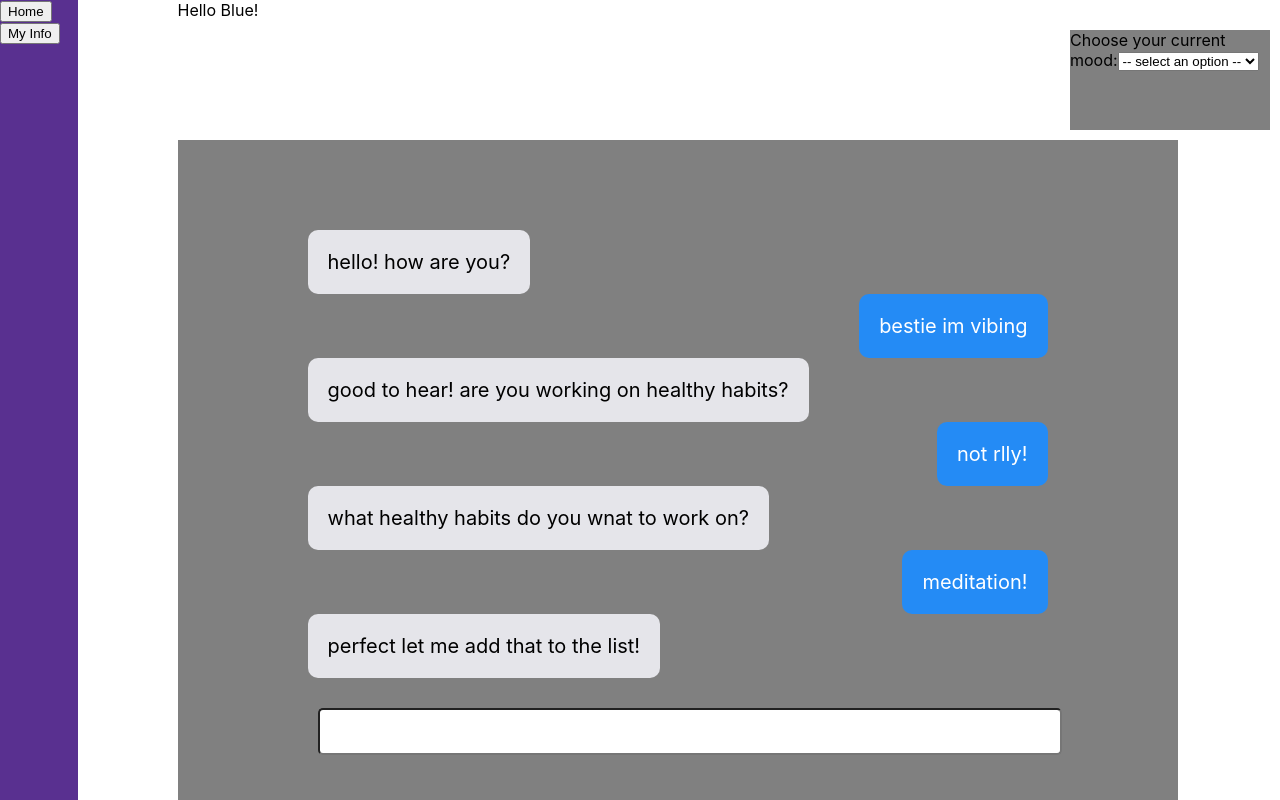
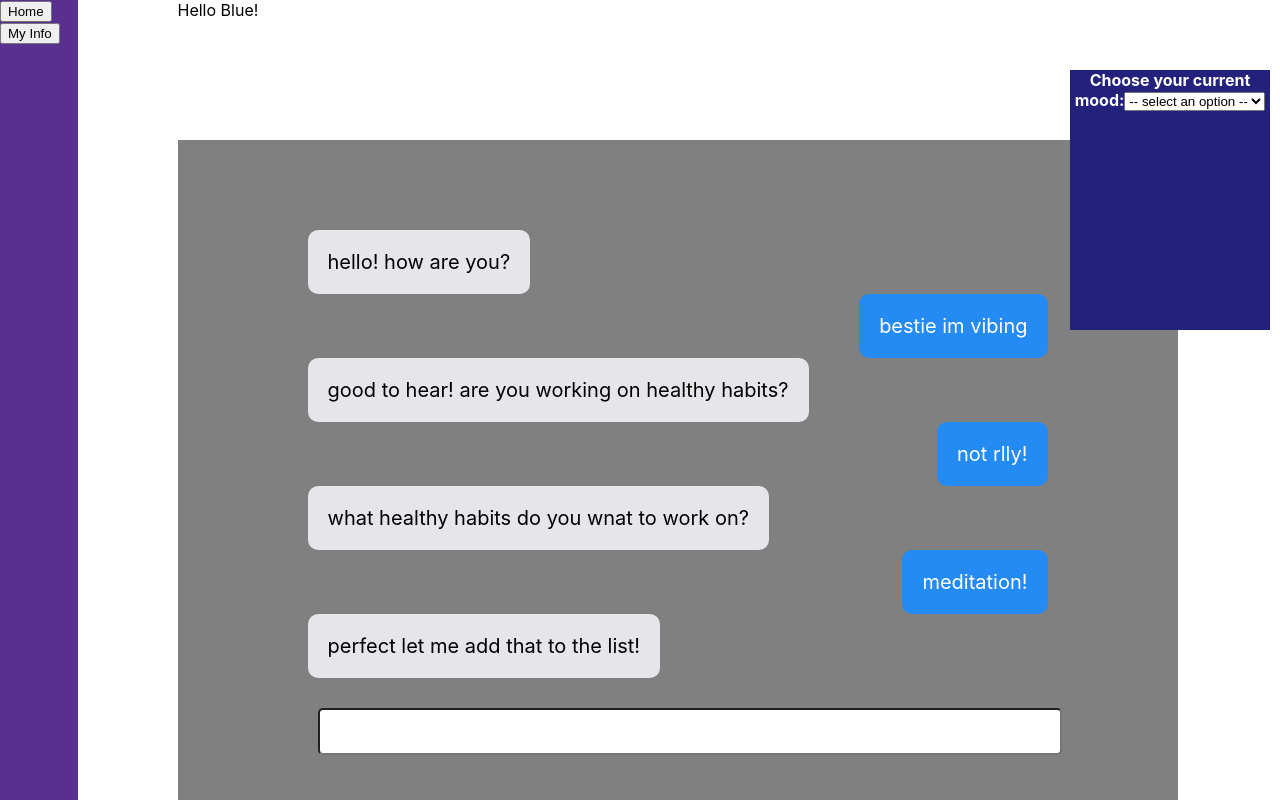
Before and after one commit to anna-m120/motAIve, a React (Create React App) app in the folder hack-western-app/: page / in a window 1280 px wide. Shown: the top 800 px of the page. Built offline with nearby package versions, Linux system fonts and the light colour scheme.

Commit message:
Basic card flipping

```diff
--- a/hack-western-app/src/Chat.jsx
+++ b/hack-western-app/src/Chat.jsx
@@ -1,4 +1,4 @@
-import "./Chat.css"
+import "./chat.css"
 import LoadingMessage from "./LoadingMessage.jsx";
 import React from "react";
 function Chat(){
--- a/hack-western-app/src/Dashboard.jsx
+++ b/hack-western-app/src/Dashboard.jsx
@@ -1,7 +1,7 @@
 import MoodBoard from "./MoodBoard.jsx";
 import PreviousDay from "./PreviousDay.jsx";
 import Chat from "./Chat.jsx";
-import './Chat.css';
+import './chat.css';
 import './PreviousDay.css';
 
 function Dashboard() {
--- a/hack-western-app/src/MoodBoard.css
+++ b/hack-western-app/src/MoodBoard.css
@@ -2,6 +2,46 @@
     width: 200px;
     float:right;
     height:100px;
-    background:gray;
     margin:10px
 }
+
+
+.scene {
+  width: 200px;
+  height: 260px;
+  margin: 40px 0;
+  perspective: 600px;
+}
+
+.card {
+  position: relative;
+  width: 100%;
+  height: 100%;
+  cursor: pointer;
+  transform-style: preserve-3d;
+  transform-origin: center right;
+  transition: transform 1s;
+}
+
+.card.is-flipped {
+  transform: translateX(-100%) rotateY(-180deg);
+}
+
+.card__face {
+  position: absolute;
+  width: 100%;
+  height: 100%;
+  color: white;
+  text-align: center;
+  font-weight: bold;
+  backface-visibility: hidden;
+}
+
+.card__face--front {
+  background: #23217C;
+}
+
+.card__face--back {
+  background: #23217C;
+  transform: rotateY(180deg);
+}
--- a/hack-western-app/src/MoodBoard.jsx
+++ b/hack-western-app/src/MoodBoard.jsx
@@ -5,23 +5,28 @@ function MoodBoard() {
   return (
     <div className="mood-box">
 
-      <label for="cars">Choose your current mood:</label>
-      <select onChange={() => updateShownAverages(true)}>
+
+      <div class="scene scene--card">
+      <div className={isShownAverages ? "card is-flipped" : "card"} >
+        <div class="card__face card__face--front">
+          <label for="selections">Choose your current mood:</label>
+          <select id="selections" onChange={() => updateShownAverages(true)}>
             <option disabled selected value> -- select an option -- </option>
             <option value="happy">Happy 🙂</option>
             <option value="okay">Okay 👍</option>
             <option value="frustrated">Frustrated 😤</option>
             <option value="need_support">Need Support 😔 </option>
           </select>
-      {
-        isShownAverages ?
+        </div>
+        <div class="card__face card__face--back">
           <div>
               <div>Your Average Mood: Happy 🙂</div>
               <div>Average Company Mood: Happy 🙂</div>
+              <button onClick={() => updateShownAverages(false)}>Edit</button>
           </div>
-          :
-          null
-          }
+        </div>
+      </div>
+    </div>
     </div>
   );
 }
```
Lines whose indentation alone changed are shown as unchanged.
